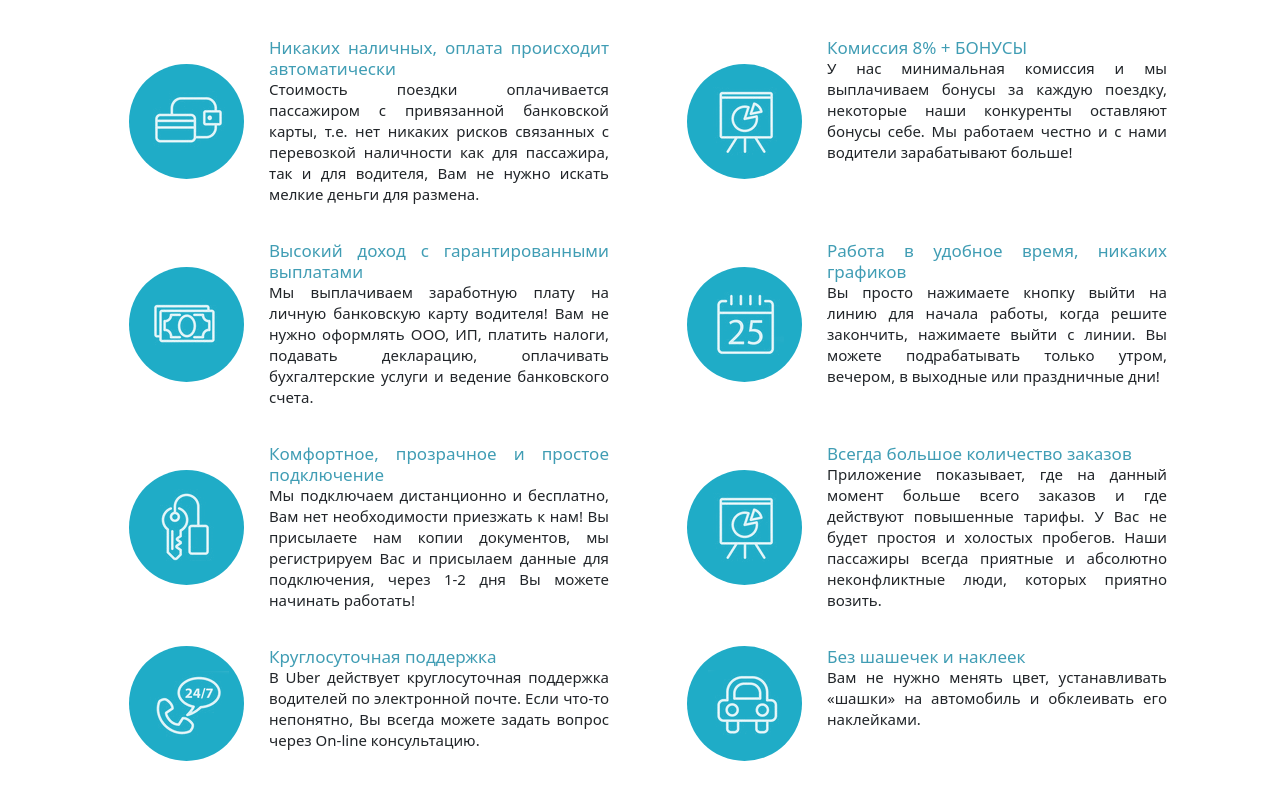
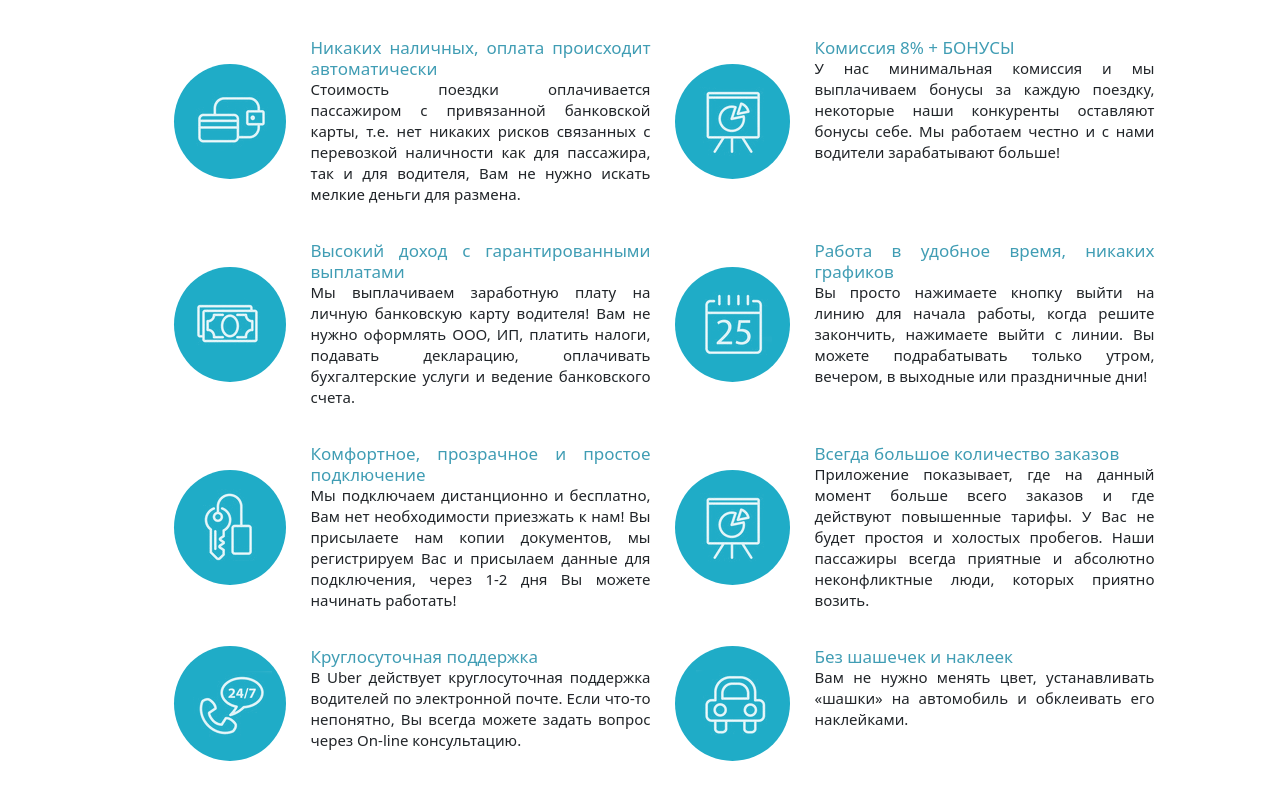
Before and after one commit to juzgun/taxi_site, a plain HTML site: page index.html in a window 1280 px wide. Shown: the part 987-1783 px from the top of the page. Drawn offline with nearby package versions, Linux system fonts and the light colour scheme.

Commit message:
second section is finally ready after debagging

```diff
--- a/css/style.css
+++ b/css/style.css
@@ -191,12 +191,17 @@ nav {
     text-align: center;
 }
 
+.advantages .advantages_tegs .col-md-6:nth-child(2n) .advantages_pic {
+    margin: auto 25px auto 0;
+}
+
 .advantages .advantages_img {}
 
 .advantages .advantages_tegs {
     display: flex;
     margin: 0;
     margin-top: 40px;
+    padding-left: 45px;
 }
 
 .advantages .advantages_descr, .advantages span {
```
